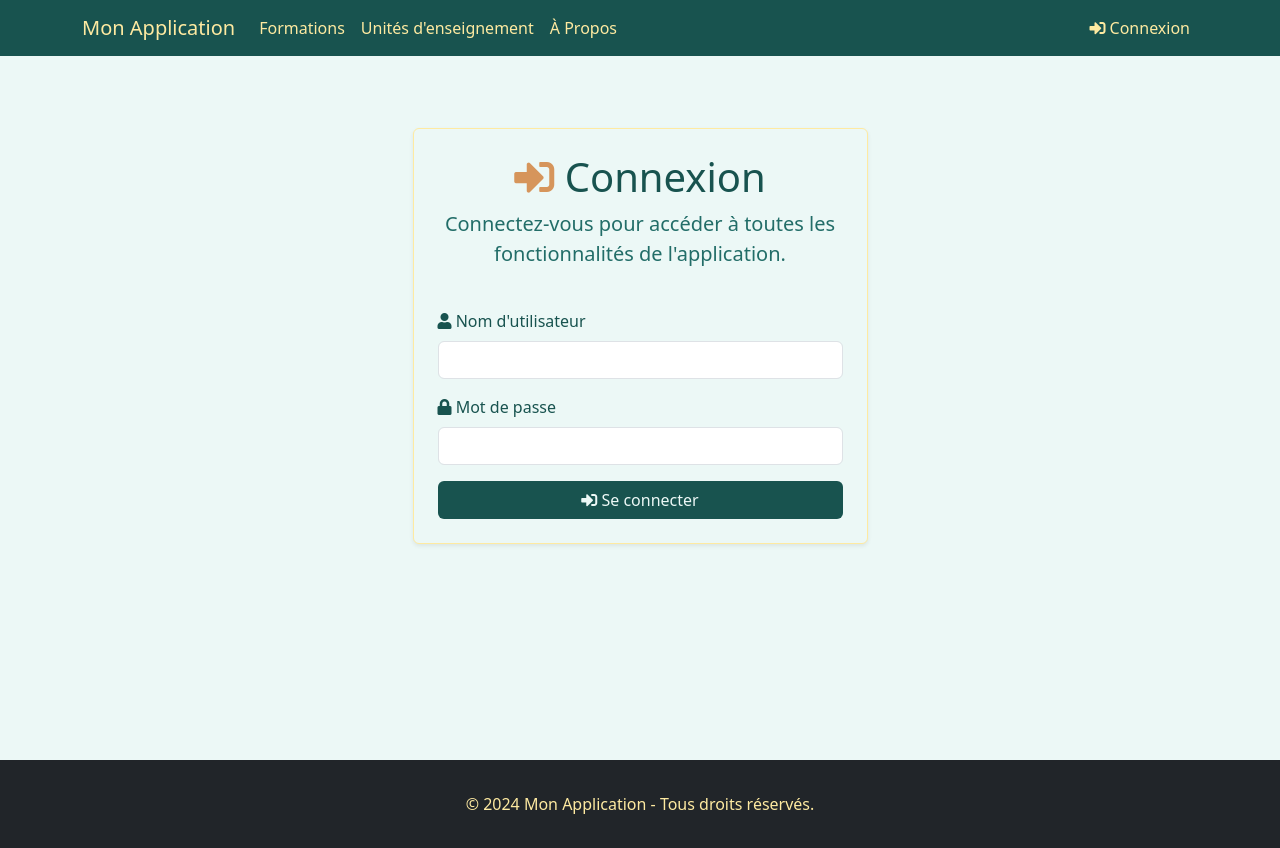
After one commit to MerouaneRH/FW1-2024-CT, a Django app: page /accounts/login/ in a window 1280 px wide. The commit adds this page. Run offline with Django 5.2, Linux system fonts and the light colour scheme.

Commit message:
rabah-question18-complete

```diff
--- a/ct/settings.py
+++ b/ct/settings.py
@@ -26,6 +26,8 @@ SECRET_KEY = 'django-insecure-q!ne#aqw#ayoo(+tq^nb*(hntq=xmbdd+y8!zpv^=cv3c-728e
 DEBUG = True
 
 ALLOWED_HOSTS = []
+
+
 
 
 # Application definition
--- a/uo/templates/uo/base.html
+++ b/uo/templates/uo/base.html
@@ -43,36 +43,44 @@
     </style>
 </head>
 <body>
-    <!-- Barre de navigation -->
-    <nav class="navbar navbar-expand-lg navbar-dark">
+    <nav class="navbar navbar-expand-lg navbar-dark" style="background-color: #18534F;">
         <div class="container">
-            <a class="navbar-brand" href="/">
-                <i class="bi bi-house-door-fill"></i> Mon Application
-            </a>
+            <a class="navbar-brand" href="/">Mon Application</a>
             <button class="navbar-toggler" type="button" data-bs-toggle="collapse" data-bs-target="#navbarNav" aria-controls="navbarNav" aria-expanded="false" aria-label="Toggle navigation">
                 <span class="navbar-toggler-icon"></span>
             </button>
             <div class="collapse navbar-collapse" id="navbarNav">
+                <ul class="navbar-nav me-auto">
+                    <li class="nav-item"><a class="nav-link" href="/formations/">Formations</a></li>
+                    <li class="nav-item"><a class="nav-link" href="/ues/">Unités d'enseignement</a></li>
+                    <li class="nav-item"><a class="nav-link" href="{% url 'about' %}">À Propos</a></li>
+                </ul>
                 <ul class="navbar-nav">
+                    {% if user.is_authenticated %}
+                        <li class="nav-item d-flex align-items-center">
+                            <span class="nav-link" style="color: #FEEAA1;">
+                                <i class="fas fa-user-circle"></i> {{ user.username }}
+                            </span>
+                        </li>
                         <li class="nav-item">
-                        <a class="nav-link" href="/formations/">
-                            <i class="bi bi-journal-bookmark-fill"></i> Formations
+                            <a class="nav-link" href="{% url 'logout' %}">
+                                <i class="fas fa-sign-out-alt"></i> Déconnexion
                             </a>
                         </li>
+                    {% else %}
                         <li class="nav-item">
-                        <a class="nav-link" href="/ues/">
-                            <i class="bi bi-collection-fill"></i> Unités d'enseignement
+                            <a class="nav-link" href="{% url 'login' %}">
+                                <i class="fas fa-sign-in-alt"></i> Connexion
                             </a>
                         </li>
-                    <li class="nav-item">
-                        <a class="nav-link" href="{% url 'about' %}">
-                            <i class="bi bi-info-circle-fill"></i> À Propos
-                        </a>
-                    </li>
+                    {% endif %}
                 </ul>
             </div>
         </div>
     </nav>
+
+
+
 
     <!-- Contenu principal -->
     <div class="container mt-4">
--- /dev/null
+++ b/uo/templates/uo/login.html
@@ -0,0 +1,44 @@
+{% extends 'uo/base.html' %}
+
+{% block title %}Connexion{% endblock %}
+
+{% block content %}
+<div class="container py-5 d-flex justify-content-center">
+    <div class="card p-4 shadow-sm col-md-6 col-lg-5" style="background-color: #ECF8F6; border-color: #FEEAA1;">
+        <div class="text-center mb-4">
+            <h1 class="display-6" style="color: #18534F;">
+                <i class="fas fa-sign-in-alt" style="color: #D6955B;"></i> Connexion
+            </h1>
+            <p class="lead" style="color: #226D68;">Connectez-vous pour accéder à toutes les fonctionnalités de l'application.</p>
+        </div>
+
+        <!-- Formulaire de connexion -->
+        <form method="post">
+            {% csrf_token %}
+            <div class="mb-3">
+                <label for="id_username" class="form-label" style="color: #18534F;">
+                    <i class="fas fa-user"></i> Nom d'utilisateur
+                </label>
+                <input type="text" name="username" id="id_username" class="form-control" required>
+            </div>
+
+            <div class="mb-3">
+                <label for="id_password" class="form-label" style="color: #18534F;">
+                    <i class="fas fa-lock"></i> Mot de passe
+                </label>
+                <input type="password" name="password" id="id_password" class="form-control" required>
+            </div>
+
+            <!-- Bouton de soumission -->
+            <button type="submit" class="btn w-100" style="background-color: #18534F; color: #ECF8F6;">
+                <i class="fas fa-sign-in-alt"></i> Se connecter
+            </button>
+        </form>
+    </div>
+</div>
+<br>
+<br>
+<br>
+<br>
+<br>
+{% endblock %}
--- a/uo/urls.py
+++ b/uo/urls.py
@@ -1,5 +1,7 @@
 from uo import views
 from django.urls import path
+from django.contrib.auth import views as auth_views
+
 
 urlpatterns = [
     path('about/', views.about, name='about'),
@@ -12,5 +14,9 @@ urlpatterns = [
     path('ue/modifier/<int:m>/', views.ue_edit, name='ue_edit'),
     path('ue/supprimer/<int:m>/', views.ue_delete, name='ue_delete'),
 
+    path('accounts/login/', views.custom_login, name='login'),
+    path('accounts/logout/', views.custom_logout, name='logout'),
+
+
 
 ]
--- a/uo/views.py
+++ b/uo/views.py
@@ -3,6 +3,8 @@ from .models import Formation,UE
 from .forms import UEForm
 from django.http import HttpResponseRedirect
 from django.urls import reverse
+from django.contrib.auth import authenticate, login, logout
+from django.contrib import messages
 
 
 # Create your views here.
@@ -69,3 +71,22 @@ def ue_delete(request, m):
         return HttpResponseRedirect(reverse('ue_list'))  # Redirige vers la liste des UE après suppression
 
     return render(request, 'uo/ue_delete.html', {'ue': ue})
+
+
+def custom_login(request):
+    if request.method == 'POST':
+        username = request.POST.get('username')
+        password = request.POST.get('password')
+        user = authenticate(request, username=username, password=password)
+        if user is not None:
+            login(request, user)
+            messages.success(request, "Connexion réussie.")
+            return redirect('home')  # Rediriger vers la page d'accueil
+        else:
+            messages.error(request, "Nom d'utilisateur ou mot de passe incorrect.")
+    return render(request, 'uo/login.html')
+
+def custom_logout(request):
+    logout(request)
+    messages.success(request, "Déconnexion réussie.")
+    return redirect('home')  # Rediriger vers la page d'accueil
```
Also changed, not shown: README.md. Lines whose indentation alone changed are shown as unchanged.
